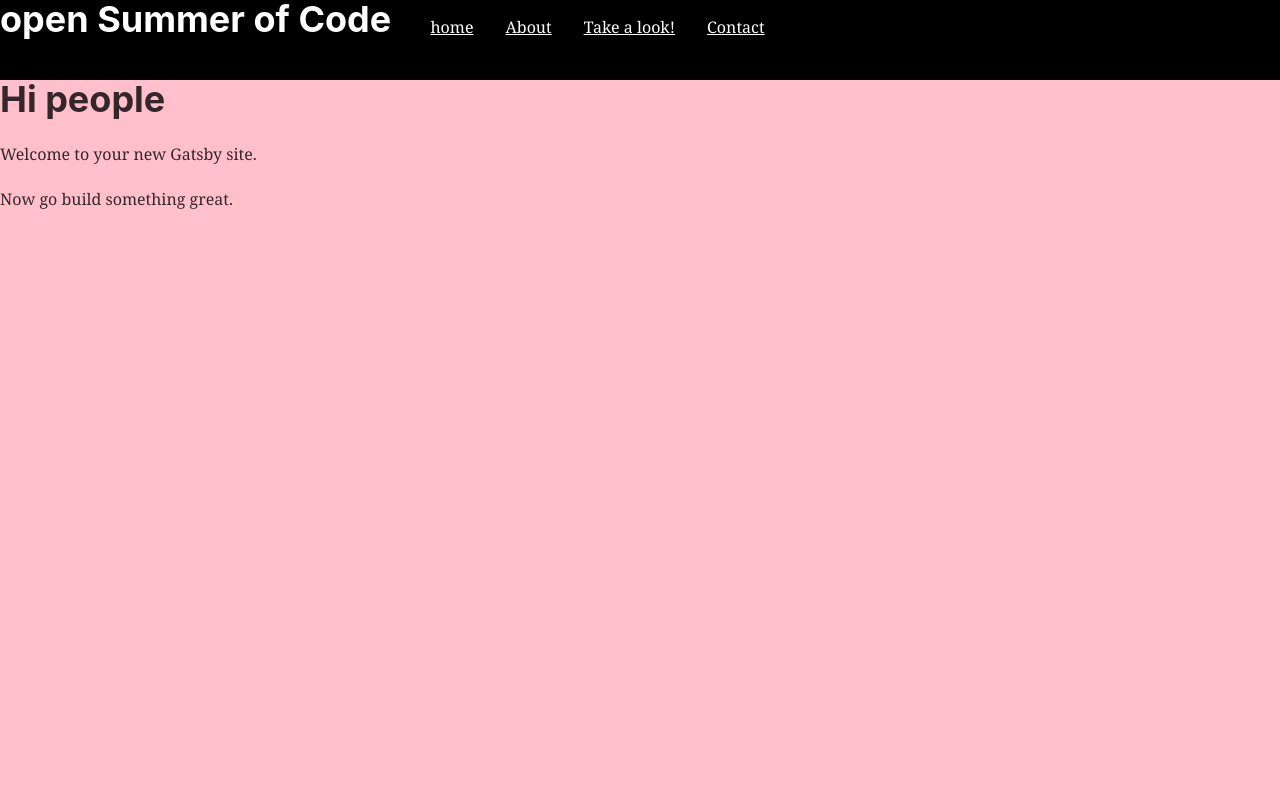
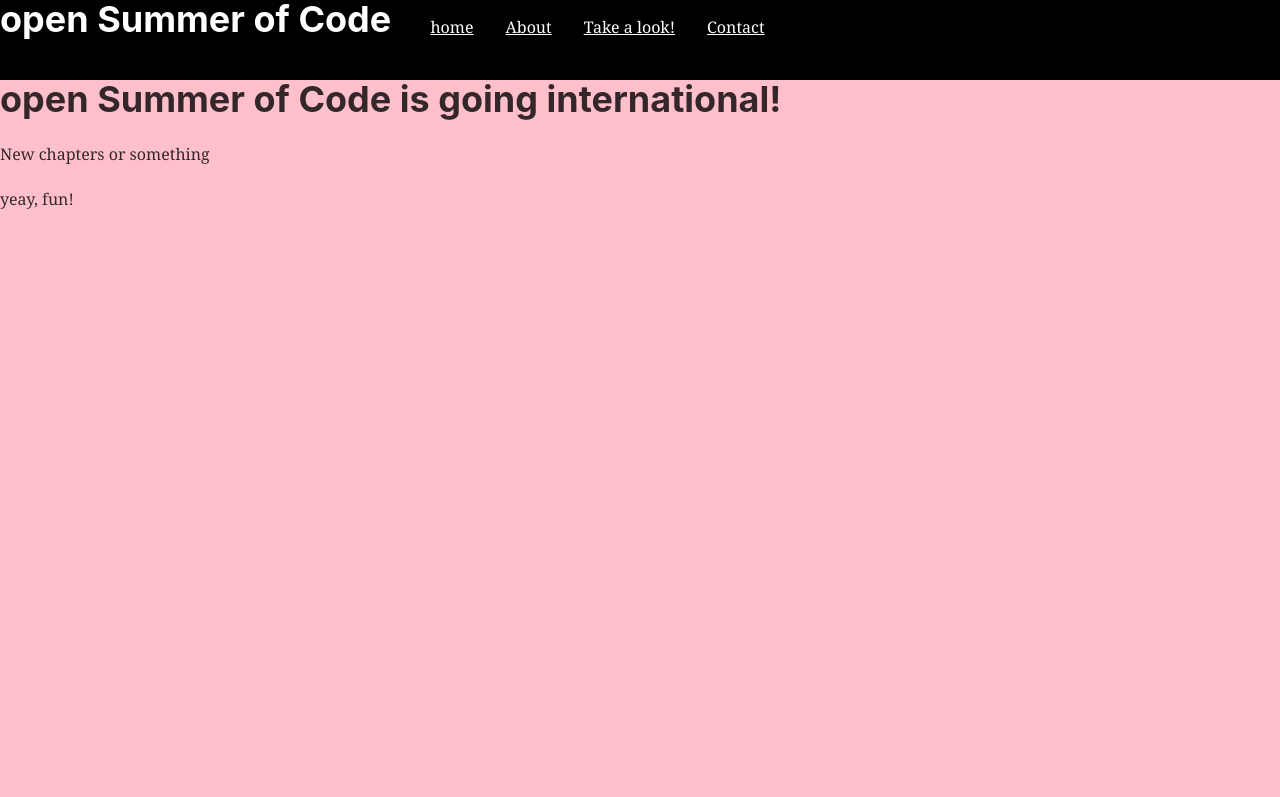
Before and after one commit to opensummerofcode/global-site, a Gatsby site in the folder gatsby-site/: page / in a window 1280 px wide. Shown: the top 797 px of the page. Built offline with nearby package versions, Linux system fonts and the light colour scheme; Gatsby itself is replaced by a stand-in of ours.

Commit message:
Content part 1

```diff
--- a/gatsby-site/src/pages/index.js
+++ b/gatsby-site/src/pages/index.js
@@ -9,9 +9,9 @@ const IndexPage = () => (
   <Layout>
     <SEO title="Home" />
     <div className="landingPage">
-      <h1>Hi people</h1>
-      <p>Welcome to your new Gatsby site.</p>
-      <p>Now go build something great.</p>
+      <h1>open Summer of Code is going international!</h1>
+      <p>New chapters or something</p>
+      <p>yeay, fun!</p>
     </div>
     <div style={{ maxWidth: `300px`, marginBottom: `1.45rem` }}>
       <Image />
```
